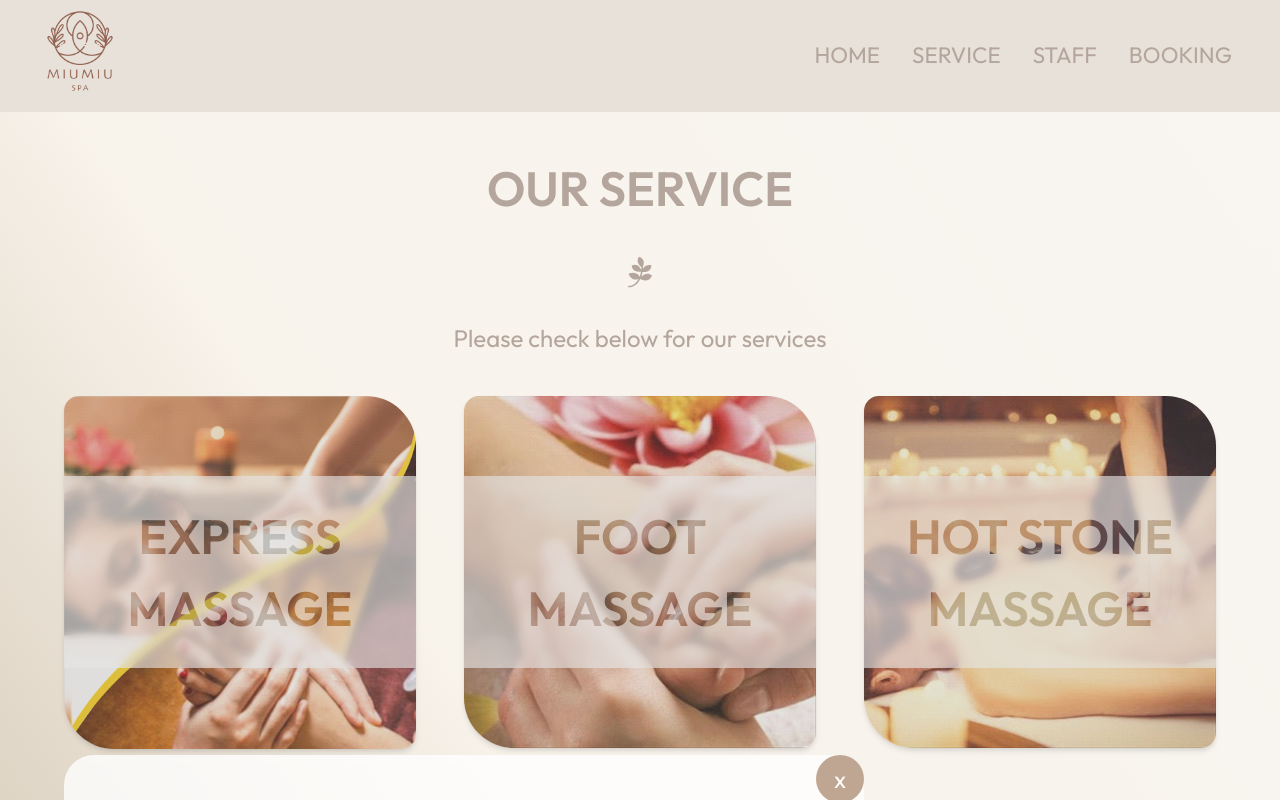
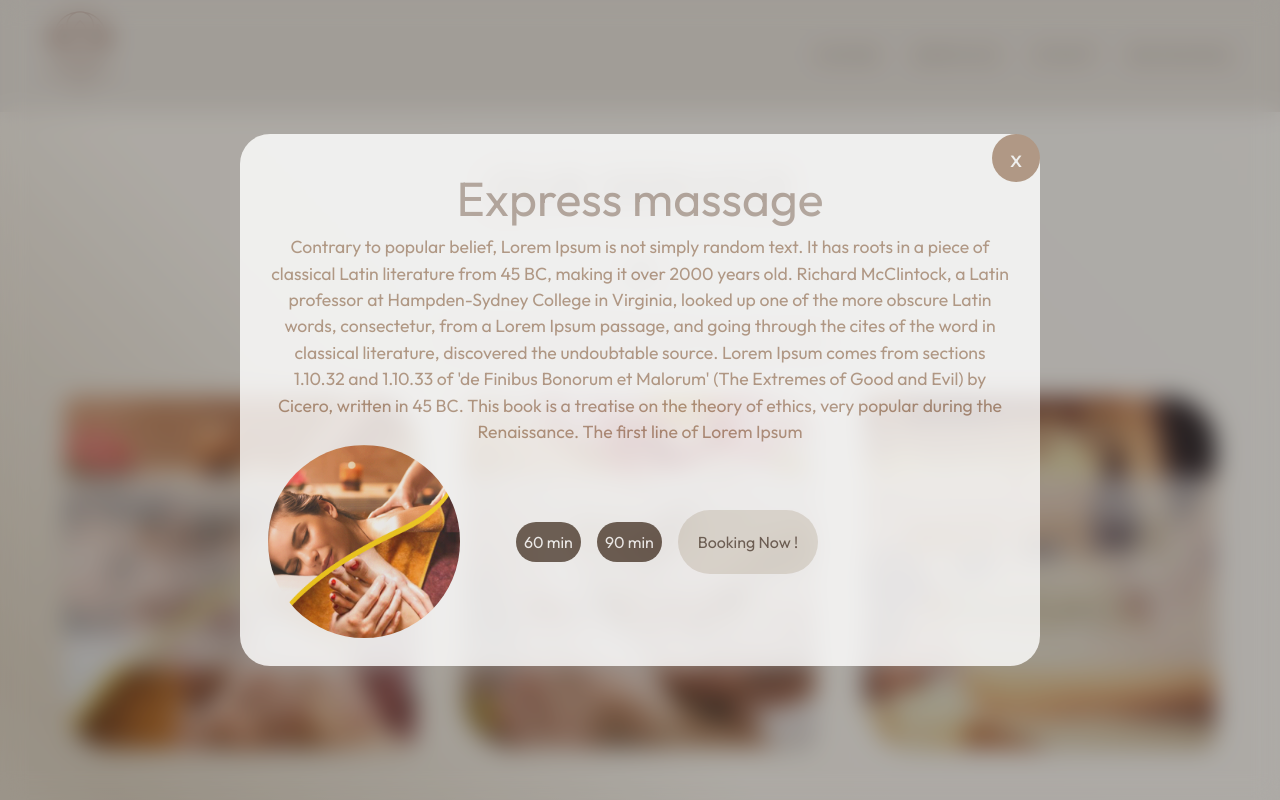
Before and after one commit to HWenSu/booking-system, a React (Vite) app: page /miumiu-spa/services in a window 1280 px wide. Both pictures are taken after a click on the button "EXPRESS MASSAGE". Shown: the top 800 px of the page. Built offline with nearby package versions, Linux system fonts and the light colour scheme.

Commit message:
Style: modle sytle and background blur

```diff
--- a/src/components/ServiceModal.jsx
+++ b/src/components/ServiceModal.jsx
@@ -1,11 +1,11 @@
-import { FontAwesomeIcon } from "@fortawesome/react-fontawesome";
+
 
 const ServiceModal = ({ isOpen, onClose, title, info, imgURL, duration }) => {
   if (!isOpen) return null;
 
   return (
-    <div>
-      <div className="relative bg-white w-[50rem] opacity-80 p-7 rounded-[30px]">
+    <div className="fixed inset-0 bg-black bg-opacity-30 flex justify-center items-center backdrop-blur-md z-40">
+      <div className="relative bg-white w-[50rem] opacity-80 p-7 rounded-[30px] z-50">
         <h2 className="text-[3rem] text-tertiary">{title}</h2>
         <p className="text-secondary text-[1.1rem]">{info}</p>
         <div className="flex items-center">
@@ -22,7 +22,10 @@ const ServiceModal = ({ isOpen, onClose, title, info, imgURL, duration }) => {
                 </li>
               ))}
           </ul>
-          <button className="p-5 bg-primary text-highLight rounded-full m-2 " > Booking Now !</button>
+          <button className="p-5 bg-primary text-highLight rounded-full m-2 ">
+            {" "}
+            Booking Now !
+          </button>
         </div>
         <button
           onClick={onClose}
```
